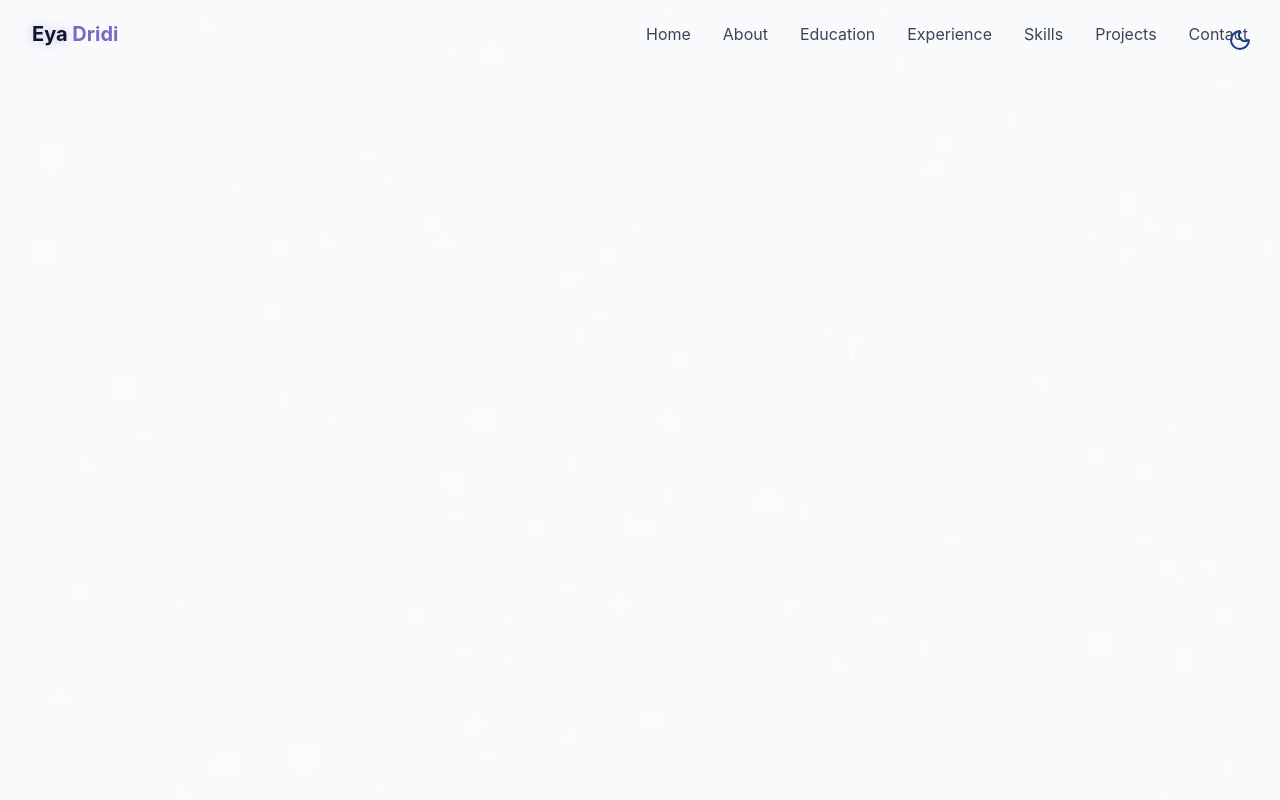
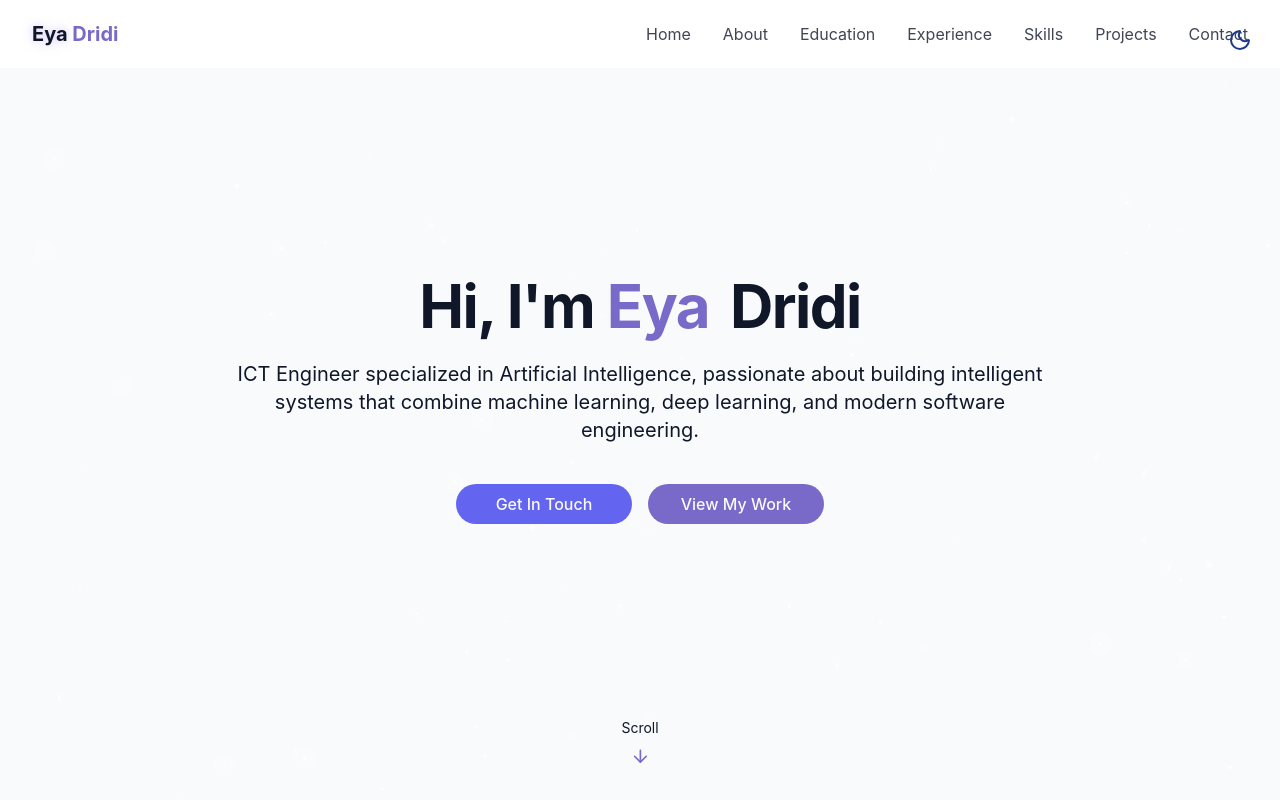
Before and after one commit to eyadrid/eyadrid.github.io, a React (Vite) app: page / in a window 1280 px wide. Built offline with nearby package versions, Linux system fonts and the light colour scheme.

Commit message:
Home Page Implementation

```diff
--- /dev/null
+++ b/src/components/HeroSection.jsx
@@ -0,0 +1,55 @@
+import { ArrowDown } from "lucide-react";
+
+export const HeroSection = () => {
+  return (
+    <section
+      id="hero"
+      className="relative min-h-screen flex flex-col items-center justify-center px-4"
+    >
+      <div className="container max-w-4xl mx-auto text-center z-10">
+        <div className="space-y-6">
+          <h1 className="text-4xl md:text-6xl font-bold tracking-tight">
+            <span className="opacity-0 animate-fade-in"> Hi, I'm</span>
+            <span className="text-primary opacity-0 animate-fade-in-delay-1">
+              {" "}
+              Eya
+            </span>
+            <span className="text-gradient ml-2 opacity-0 animate-fade-in-delay-2">
+              {" "}
+              Dridi
+            </span>
+          </h1>
+
+          <p className="text-lg md:text-xl text-muted-foreground max-2-2xl mx-auto opacity-0 animate-fade-in-delay-3">
+            ICT Engineer specialized in Artificial Intelligence, passionate about building intelligent systems that combine machine learning, deep learning, and modern software engineering.
+          </p>
+
+          <div className="pt-4 opacity-0 animate-fade-in-delay-4 flex flex-col sm:flex-row items-center justify-center gap-4">
+
+
+            <a
+              href="#contact"
+              className="cosmic-button w-44 bg-secondary border-secondary hover:bg-secondary/80 text-center"
+              style={{ backgroundColor: '#6365f1', borderColor: '#484ad4' }}
+            >
+              Get In Touch
+            </a>
+
+            <a
+              href="#projects"
+              className="cosmic-button w-44 text-center"
+            >
+              View My Work
+            </a>
+          </div>
+
+        </div>
+      </div>
+
+      <div className="absolute bottom-8 left-1/2 transform -translate-x-1/2 flex flex-col items-center animate-bounce">
+        <span className="text-sm text-muted-foreground mb-2"> Scroll </span>
+        <ArrowDown className="h-5 w-5 text-primary" />
+      </div>
+    </section>
+  );
+};
--- a/src/components/navbar.jsx
+++ b/src/components/navbar.jsx
@@ -27,8 +27,9 @@
   return (
     <nav
       className={cn(
-        "fixed w-full z-40 transition-all duration-300",
-        isScrolled ? "py-3 bg-background/80 backdrop-blur-md shadow-xs" : "py-5"
+        "fixed w-full z-40 transition-all duration-300 bg-card",
+        isScrolled && "py-3 backdrop-blur-md shadow-sm",
+        !isScrolled && "py-5"
       )}
     >
       <div className="container flex items-center justify-between">
--- a/src/pages/Home.jsx
+++ b/src/pages/Home.jsx
@@ -1,3 +1,4 @@
+import { HeroSection } from "../components/HeroSection";
 import { Navbar } from "../components/navbar";
 import { ThemeToggle } from "../components/ThemeToggle";
 import { StarBackground } from "@/components/StarBackground";
@@ -11,6 +12,8 @@
       <StarBackground />
       {/* Navbar */}
       <Navbar />
+      {/* Main Content */}
+      <HeroSection />
 
     </div>
   );
```
